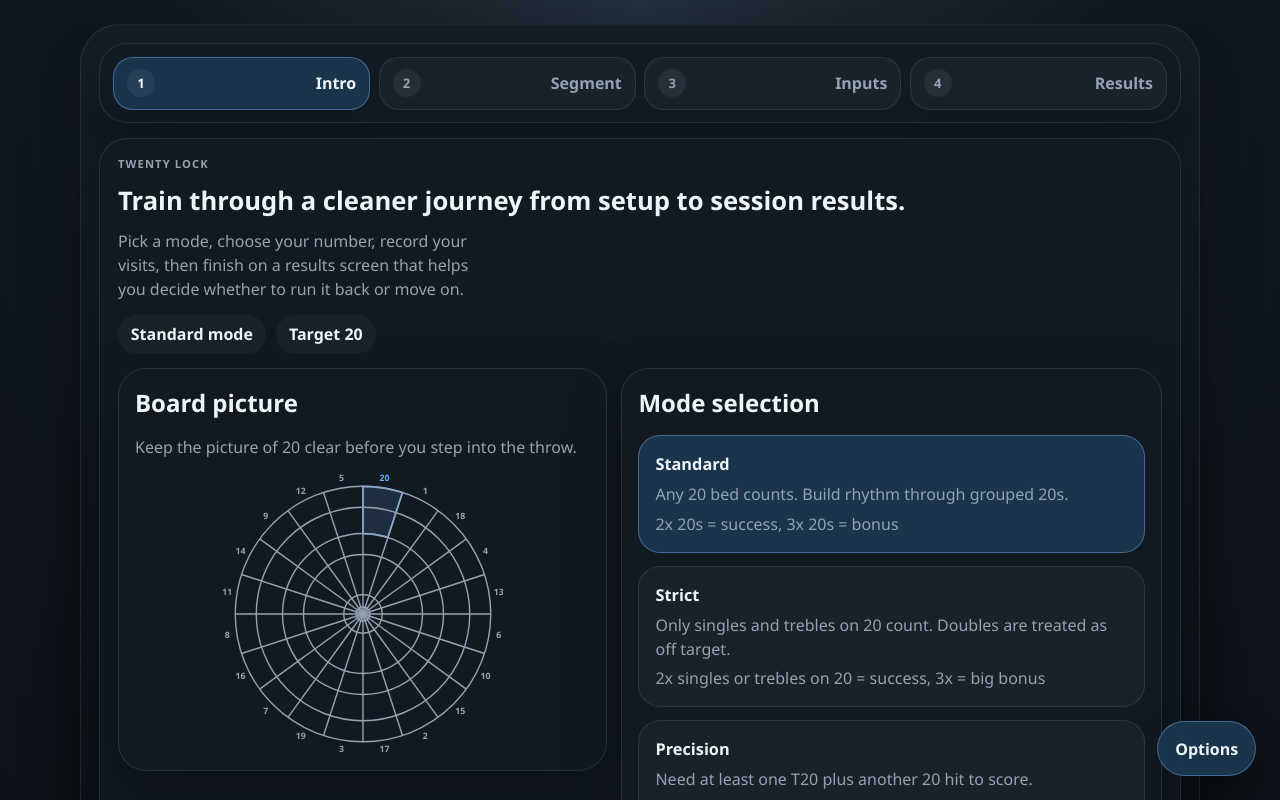
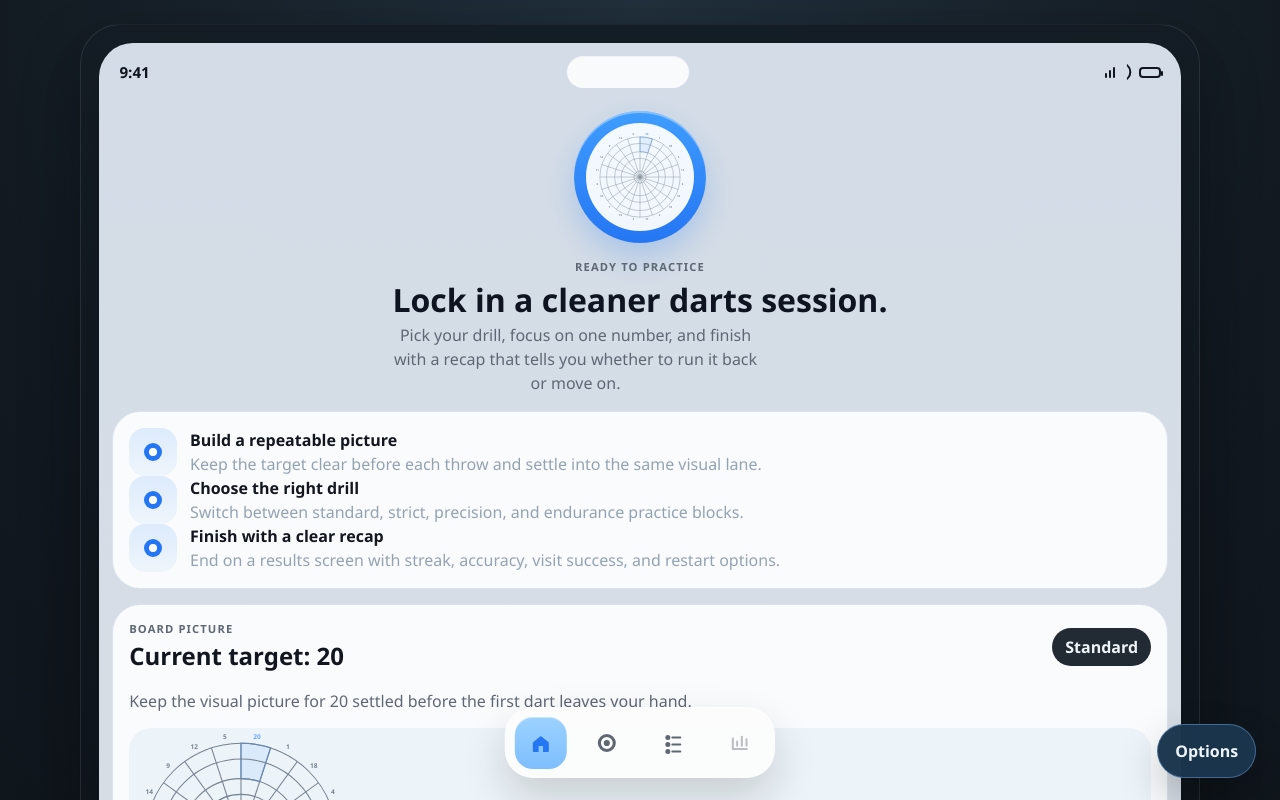
Before and after one commit to spenc259/Dart-Segment-Trainer, a React (Vite) app: page / in a window 1280 px wide. Shown: the top 800 px of the page. Built offline with nearby package versions, Linux system fonts and the light colour scheme.

Commit message:
Polish floating journey nav and intro screen

```diff
--- a/src/App.tsx
+++ b/src/App.tsx
@@ -76,15 +76,74 @@ const getVisitRingMeta = (dart?: DartResult) => {
       return { progress: 0, color: "#cbd4de" };
     default:
       return { progress: 0, color: "#d7dde5" };
-  }
+  };
 };
 
 const journeySteps: Array<{ id: JourneyStage; label: string }> = [
   { id: "intro", label: "Intro" },
   { id: "segment", label: "Segment" },
-  { id: "play", label: "Inputs" },
+  { id: "play", label: "Practice" },
   { id: "results", label: "Results" },
 ];
+
+const introHighlights = [
+  {
+    title: "Build a repeatable picture",
+    description: "Keep the target clear before each throw and settle into the same visual lane.",
+  },
+  {
+    title: "Choose the right drill",
+    description: "Switch between standard, strict, precision, and endurance practice blocks.",
+  },
+  {
+    title: "Finish with a clear recap",
+    description: "End on a results screen with streak, accuracy, visit success, and restart options.",
+  },
+];
+
+const StatusGlyph = () => (
+  <div className="intro-status" aria-hidden="true">
+    <span className="intro-signal">
+      <i />
+      <i />
+      <i />
+    </span>
+    <span className="intro-wifi" />
+    <span className="intro-battery" />
+  </div>
+);
+
+function JourneyIcon({ step }: { step: JourneyStage }) {
+  switch (step) {
+    case "intro":
+      return (
+        <svg viewBox="0 0 24 24" aria-hidden="true">
+          <path d="M4 11.4 12 5l8 6.4V20a1 1 0 0 1-1 1h-4.8v-6h-4.4v6H5a1 1 0 0 1-1-1z" />
+        </svg>
+      );
+    case "segment":
+      return (
+        <svg viewBox="0 0 24 24" aria-hidden="true">
+          <path d="M12 3a9 9 0 1 0 9 9A9 9 0 0 0 12 3Zm0 3.1a5.9 5.9 0 1 1-5.9 5.9A5.9 5.9 0 0 1 12 6.1Zm0 2.8a3.1 3.1 0 1 0 3.1 3.1A3.1 3.1 0 0 0 12 8.9Z" />
+          <circle cx="12" cy="12" r="1.5" />
+        </svg>
+      );
+    case "play":
+      return (
+        <svg viewBox="0 0 24 24" aria-hidden="true">
+          <path d="M7 5.5A2.5 2.5 0 1 1 4.5 8 2.5 2.5 0 0 1 7 5.5Zm0 7A2.5 2.5 0 1 1 4.5 15 2.5 2.5 0 0 1 7 12.5Zm0 7A2.5 2.5 0 1 1 4.5 22 2.5 2.5 0 0 1 7 19.5ZM11.5 7h8a1 1 0 0 1 0 2h-8a1 1 0 0 1 0-2Zm0 7h8a1 1 0 0 1 0 2h-8a1 1 0 0 1 0-2Zm0 7h8a1 1 0 0 1 0 2h-8a1 1 0 0 1 0-2Z" transform="translate(0 -1.5)" />
+        </svg>
+      );
+    case "results":
+      return (
+        <svg viewBox="0 0 24 24" aria-hidden="true">
+          <path d="M5 19a1 1 0 0 1-1-1V7.5a1 1 0 0 1 2 0V17h13a1 1 0 0 1 0 2Zm4.3-3.3a1 1 0 0 1-1-1v-4.2a1 1 0 0 1 2 0v4.2a1 1 0 0 1-1 1Zm4.7 0a1 1 0 0 1-1-1V5.7a1 1 0 1 1 2 0v9a1 1 0 0 1-1 1Zm4.7 0a1 1 0 0 1-1-1v-6.4a1 1 0 0 1 2 0v6.4a1 1 0 0 1-1 1Z" />
+        </svg>
+      );
+    default:
+      return null;
+  }
+}
 
 function App() {
   const [session, setSession] = useState<SessionStats>(getStoredSession);
@@ -269,56 +328,71 @@ function App() {
     }
   };
 
+  const canOpenResults = drillComplete;
+
   return (
     <>
       <main className="app-shell">
-        <nav className="card journey-nav" aria-label="Practice journey">
-          {journeySteps.map((step, index) => {
-            const currentIndex = journeySteps.findIndex((entry) => entry.id === journeyStage);
-            const isActive = step.id === journeyStage;
-            const isComplete = index < currentIndex;
+        {journeyStage === "intro" ? (
+          <section className="intro-mobile">
+            <div className="intro-device-frame">
+              <div className="intro-topbar" aria-hidden="true">
+                <span className="intro-time">9:41</span>
+                <span className="intro-dynamic-island" />
+                <StatusGlyph />
+              </div>
 
-            return (
-              <div
-                key={step.id}
-                className={`journey-step ${isActive ? "active" : ""} ${isComplete ? "complete" : ""}`}
-              >
-                <span className="journey-index">{index + 1}</span>
-                <span>{step.label}</span>
+              <div className="intro-hero">
+                <div className="intro-emblem-shell">
+                  <div className="intro-emblem">
+                    <DartboardOutline targetSegment={session.targetSegment} />
+                  </div>
+                </div>
+
+                <div className="stage-copy intro-copy-block">
+                  <p className="section-label">Ready to practice</p>
+                  <h1>Lock in a cleaner darts session.</h1>
+                  <p className="stage-description">
+                    Pick your drill, focus on one number, and finish with a recap that tells you whether to run it
+                    back or move on.
+                  </p>
+                </div>
               </div>
-            );
-          })}
-        </nav>
 
-        {journeyStage === "intro" ? (
-          <section className="card stage-card hero-stage">
-            <div className="stage-copy">
-              <p className="section-label">Twenty Lock</p>
-              <h1>Train through a cleaner journey from setup to session results.</h1>
-              <p className="stage-description">
-                Pick a mode, choose your number, record your visits, then finish on a results screen that helps you
-                decide whether to run it back or move on.
-              </p>
-              <div className="progress-badge-row">
-                <span className="streak-badge">{mode.name} mode</span>
-                <span className="inline-badge">Target {session.targetSegment}</span>
-              </div>
-            </div>
+              <section className="card intro-feature-card">
+                {introHighlights.map((item) => (
+                  <article key={item.title} className="intro-feature-item">
+                    <span className="intro-feature-icon" aria-hidden="true" />
+                    <div>
+                      <strong>{item.title}</strong>
+                      <p>{item.description}</p>
+                    </div>
+                  </article>
+                ))}
+              </section>
 
-            <div className="hero-layout">
-              <section className="card hero-board-panel">
+              <section className="card intro-board-card">
                 <div className="section-heading">
-                  <h2>Board picture</h2>
+                  <div>
+                    <p className="section-label">Board picture</p>
+                    <h2>Current target: {session.targetSegment}</h2>
+                  </div>
+                  <span className="inline-badge">{mode.name}</span>
                 </div>
                 <p className="progress-support">
-                  Keep the picture of {session.targetSegment} clear before you step into the throw.
+                  Keep the visual picture for {session.targetSegment} settled before the first dart leaves your hand.
                 </p>
-                <DartboardOutline targetSegment={session.targetSegment} />
+                <div className="intro-board-preview">
+                  <DartboardOutline targetSegment={session.targetSegment} />
+                </div>
               </section>
 
-              <section className="card secondary-panel">
+              <section className="card intro-mode-panel">
                 <div className="section-heading">
-                  <h2>Mode selection</h2>
+                  <div>
+                    <p className="section-label">Mode selection</p>
+                    <h2>Choose how this block should score.</h2>
+                  </div>
                 </div>
                 <ModeSelector
                   selectedMode={session.modeId}
@@ -326,12 +400,18 @@ function App() {
                   onSelect={handleModeSelect}
                 />
               </section>
-            </div>
 
-            <div className="stage-actions">
-              <button type="button" className="utility-button primary large" onClick={() => setJourneyStage("segment")}>
-                Continue to segment
-              </button>
+              <div className="intro-cta-wrap">
+                <button
+                  type="button"
+                  className="utility-button primary intro-cta-button"
+                  onClick={() => setJourneyStage("segment")}
+                >
+                  Start session
+                </button>
+              </div>
+
+              <div className="intro-home-indicator" aria-hidden="true" />
             </div>
           </section>
         ) : null}
@@ -569,6 +649,27 @@ function App() {
         ) : null}
       </main>
 
+      <nav className="journey-float" aria-label="Practice journey">
+        {journeySteps.map((step) => {
+          const isActive = step.id === journeyStage;
+          const isDisabled = step.id === "results" && !canOpenResults;
+
+          return (
+            <button
+              key={step.id}
+              type="button"
+              className={`journey-float-button ${isActive ? "active" : ""}`}
+              aria-label={step.label}
+              aria-current={isActive ? "page" : undefined}
+              disabled={isDisabled}
+              onClick={() => setJourneyStage(step.id)}
+            >
+              <JourneyIcon step={step.id} />
+            </button>
+          );
+        })}
+      </nav>
+
       <button
         type="button"
         className="options-fab"
--- a/src/index.css
+++ b/src/index.css
@@ -97,7 +97,7 @@ body {
   margin: 0;
   min-width: 320px;
   padding: 1rem;
-  padding-bottom: 6rem;
+  padding-bottom: 7.25rem;
   display: flex;
   justify-content: center;
   background: var(--page-bg);
@@ -121,10 +121,10 @@ button {
 
 .app-shell {
   width: min(460px, 100%);
-  min-height: calc(100vh - 7rem);
+  min-height: calc(100vh - 8.25rem);
   padding: 1rem;
   display: grid;
-  gap: 0.9rem;
+  gap: 0.95rem;
   align-content: start;
   background: var(--shell);
   border: 1px solid var(--shell-border);
@@ -140,59 +140,26 @@ button {
   padding: 1rem;
 }
 
-.journey-nav,
-.journey-step,
+.journey-float,
 .section-heading,
 .progress-card,
 .history-item,
-.results-hero {
+.results-hero,
+.options-summary,
+.stage-actions,
+.header-actions,
+.progress-badge-row,
+.intro-topbar {
   display: flex;
   justify-content: space-between;
   gap: 0.9rem;
   flex-wrap: wrap;
 }
 
-.journey-nav,
-.journey-step,
-.section-heading {
+.section-heading,
+.results-hero,
+.intro-topbar {
   align-items: center;
-}
-
-.journey-nav {
-  padding: 0.8rem;
-  gap: 0.55rem;
-}
-
-.journey-step {
-  flex: 1 1 calc(50% - 0.55rem);
-  min-width: 0;
-  padding: 0.7rem 0.8rem;
-  border-radius: 20px;
-  background: var(--surface-soft);
-  border: 1px solid var(--surface-border);
-  color: var(--ink-soft);
-  font-weight: 700;
-}
-
-.journey-step.active {
-  background: var(--surface-selected);
-  border-color: var(--surface-selected-border);
-  color: var(--ink);
-}
-
-.journey-step.complete {
-  color: var(--ink);
-}
-
-.journey-index {
-  width: 28px;
-  height: 28px;
-  border-radius: 999px;
-  display: grid;
-  place-items: center;
-  background: rgba(255, 255, 255, 0.06);
-  color: inherit;
-  font-size: 0.82rem;
 }
 
 .stage-card,
@@ -207,9 +174,15 @@ button {
 .stage-copy,
 .options-section,
 .hero-board-panel,
-.results-grid {
+.results-grid,
+.intro-mobile,
+.intro-device-frame,
+.intro-hero,
+.intro-copy-block,
+.intro-board-card,
+.intro-mode-panel {
   display: grid;
-  gap: 0.9rem;
+  gap: 0.95rem;
 }
 
 .stage-card {
@@ -218,8 +191,7 @@ button {
 
 .stage-copy h1,
 .section-heading h2,
-.progress-copy h2,
-.board-footer-copy h2 {
+.progress-copy h2 {
   margin: 0;
   color: var(--ink);
 }
@@ -245,7 +217,8 @@ button {
 .history-item p,
 .history-meta small,
 .empty-state,
-.input-note {
+.input-note,
+.intro-feature-item p {
   margin: 0;
   color: var(--ink-soft);
 }
@@ -258,11 +231,6 @@ button {
 .selection-layout,
 .play-grid {
   grid-template-columns: 1fr;
-}
-
-.hero-board-panel,
-.selection-preview {
-  align-content: start;
 }
 
 .dartboard-outline {
@@ -297,17 +265,255 @@ button {
   fill: var(--blue);
 }
 
-.progress-badge-row,
-.header-actions,
-.stage-actions,
-.options-summary {
-  display: flex;
-  gap: 0.65rem;
-  flex-wrap: wrap;
+.intro-device-frame {
+  padding: 0.8rem 0.8rem 1.15rem;
+  border-radius: 34px;
+  background: linear-gradient(180deg, rgba(231, 241, 252, 0.94), rgba(244, 247, 251, 0.9));
+  color: #0f1520;
+  box-shadow: 0 24px 60px rgba(0, 0, 0, 0.18);
 }
 
-.stage-actions {
-  margin-top: 0.2rem;
+:root[data-theme="dark"] .intro-device-frame {
+  background: linear-gradient(180deg, rgba(223, 232, 243, 0.94), rgba(241, 244, 248, 0.9));
+}
+
+.intro-topbar {
+  padding: 0 0.45rem;
+  min-height: 32px;
+  color: #10151d;
+  font-weight: 700;
+}
+
+.intro-time {
+  font-size: 0.95rem;
+}
+
+.intro-dynamic-island {
+  width: 122px;
+  height: 32px;
+  border-radius: 999px;
+  background: rgba(255, 255, 255, 0.86);
+  box-shadow: inset 0 1px 0 rgba(0, 0, 0, 0.03);
+}
+
+.intro-status {
+  display: flex;
+  align-items: center;
+  gap: 0.35rem;
+}
+
+.intro-signal {
+  display: inline-flex;
+  align-items: end;
+  gap: 2px;
+  height: 12px;
+}
+
+.intro-signal i {
+  display: block;
+  width: 2px;
+  border-radius: 999px;
+  background: #11161f;
+}
+
+.intro-signal i:nth-child(1) {
+  height: 5px;
+}
+
+.intro-signal i:nth-child(2) {
+  height: 8px;
+}
+
+.intro-signal i:nth-child(3) {
+  height: 11px;
+}
+
+.intro-wifi {
+  width: 12px;
+  height: 12px;
+  border: 2px solid #11161f;
+  border-top-color: transparent;
+  border-left-color: transparent;
+  transform: rotate(-45deg);
+  border-radius: 0 0 10px 0;
+}
+
+.intro-battery {
+  position: relative;
+  width: 22px;
+  height: 11px;
+  border-radius: 4px;
+  border: 2px solid #11161f;
+}
+
+.intro-battery::after {
+  content: "";
+  position: absolute;
+  top: 2px;
+  right: -4px;
+  width: 2px;
+  height: 5px;
+  border-radius: 2px;
+  background: #11161f;
+}
+
+.intro-hero {
+  padding-top: 0.5rem;
+  justify-items: center;
+  text-align: center;
+}
+
+.intro-emblem-shell {
+  width: 132px;
+  height: 132px;
+  padding: 12px;
+  border-radius: 999px;
+  background: linear-gradient(180deg, #3f9dff, #2576f3);
+  box-shadow:
+    0 14px 28px rgba(44, 125, 240, 0.24),
+    inset 0 2px 0 rgba(255, 255, 255, 0.36);
+}
+
+.intro-emblem {
+  width: 100%;
+  height: 100%;
+  padding: 10px;
+  border-radius: 999px;
+  background: rgba(255, 255, 255, 0.94);
+  display: grid;
+  place-items: center;
+}
+
+.intro-emblem .dartboard-outline {
+  max-width: 96px;
+  color: #7f8b96;
+}
+
+.intro-copy-block {
+  gap: 0.45rem;
+}
+
+.intro-copy-block h1 {
+  color: #0f1520;
+  font-size: 2rem;
+}
+
+.intro-copy-block .section-label,
+.intro-copy-block .stage-description {
+  color: #5e6874;
+}
+
+.intro-feature-card,
+.intro-board-card,
+.intro-mode-panel {
+  background: rgba(255, 255, 255, 0.88);
+  border: 1px solid rgba(205, 216, 229, 0.72);
+  box-shadow: none;
+}
+
+.intro-feature-card {
+  gap: 0.7rem;
+}
+
+.intro-feature-item {
+  display: grid;
+  grid-template-columns: 48px 1fr;
+  gap: 0.8rem;
+  align-items: start;
+}
+
+.intro-feature-item strong,
+.intro-board-card h2,
+.intro-mode-panel h2 {
+  color: #11161f;
+}
+
+.intro-feature-icon {
+  width: 48px;
+  height: 48px;
+  border-radius: 16px;
+  background: linear-gradient(180deg, rgba(67, 150, 255, 0.16), rgba(67, 150, 255, 0.06));
+  position: relative;
+}
+
+.intro-feature-icon::before,
+.intro-feature-icon::after {
+  content: "";
+  position: absolute;
+  left: 50%;
+  top: 50%;
+  transform: translate(-50%, -50%);
+  background: #2576f3;
+  border-radius: 999px;
+}
+
+.intro-feature-icon::before {
+  width: 18px;
+  height: 18px;
+}
+
+.intro-feature-icon::after {
+  width: 8px;
+  height: 8px;
+  background: #ffffff;
+}
+
+.intro-board-card .section-label,
+.intro-board-card .progress-support,
+.intro-mode-panel .section-label {
+  color: #5e6874;
+}
+
+.intro-board-preview {
+  padding: 0.4rem;
+  border-radius: 22px;
+  background: rgba(237, 243, 249, 0.9);
+}
+
+.intro-board-preview .dartboard-outline {
+  max-width: 210px;
+  color: #758390;
+}
+
+.intro-mode-panel .mode-card {
+  background: rgba(243, 246, 249, 0.92);
+  border-color: rgba(200, 210, 220, 0.85);
+}
+
+.intro-mode-panel .mode-card.selected {
+  background: rgba(223, 238, 255, 0.98);
+  border-color: rgba(62, 126, 226, 0.34);
+}
+
+.intro-mode-panel .mode-name {
+  color: #10161f;
+}
+
+.intro-mode-panel .mode-description,
+.intro-mode-panel .mode-rule {
+  color: #5f6b77;
+}
+
+.intro-cta-wrap {
+  padding-top: 0.2rem;
+}
+
+.intro-cta-button {
+  width: 100%;
+  min-height: 60px;
+  border-radius: 20px;
+  font-size: 1.05rem;
+  background: linear-gradient(180deg, #4396ff, #2576f3);
+  color: #f7fbff;
+  border-color: transparent;
+}
+
+.intro-home-indicator {
+  width: 132px;
+  height: 5px;
+  border-radius: 999px;
+  margin: 0.35rem auto 0;
+  background: rgba(17, 22, 31, 0.96);
 }
 
 .streak-badge,
@@ -466,13 +672,16 @@ button {
 .utility-button,
 .section-toggle,
 .theme-button,
-.options-fab {
+.options-fab,
+.journey-float-button {
   border: 0;
   transition:
     transform 150ms ease,
     box-shadow 150ms ease,
     background 150ms ease,
-    border-color 150ms ease;
+    border-color 150ms ease,
+    color 150ms ease,
+    opacity 150ms ease;
 }
 
 .dart-button {
@@ -529,8 +738,9 @@ button {
   background: var(--dart-advance-bg);
 }
 
-.dart-button:disabled {
-  opacity: 0.5;
+.dart-button:disabled,
+.journey-float-button:disabled {
+  opacity: 0.42;
   cursor: default;
 }
 
@@ -724,6 +934,43 @@ button {
   gap: 1rem;
 }
 
+.journey-float {
+  position: fixed;
+  left: 50%;
+  bottom: 1rem;
+  transform: translateX(-50%);
+  padding: 0.6rem;
+  border-radius: 28px;
+  background: rgba(252, 252, 252, 0.94);
+  box-shadow:
+    0 20px 44px rgba(0, 0, 0, 0.16),
+    inset 0 1px 0 rgba(255, 255, 255, 0.5);
+  z-index: 20;
+}
+
+.journey-float-button {
+  width: 52px;
+  height: 52px;
+  padding: 0;
+  border-radius: 18px;
+  display: grid;
+  place-items: center;
+  background: transparent;
+  color: #5f6871;
+}
+
+.journey-float-button svg {
+  width: 24px;
+  height: 24px;
+  fill: currentColor;
+}
+
+.journey-float-button.active {
+  background: linear-gradient(180deg, #9cd2ff, #7ebeff);
+  color: #2576f3;
+  box-shadow: inset 0 1px 0 rgba(255, 255, 255, 0.44);
+}
+
 .options-fab {
   position: fixed;
   right: 1rem;
@@ -735,7 +982,7 @@ button {
   color: var(--ink);
   border: 1px solid var(--surface-selected-border);
   box-shadow: 0 18px 40px rgba(0, 0, 0, 0.22);
-  z-index: 20;
+  z-index: 21;
   font-weight: 800;
 }
 
@@ -766,7 +1013,8 @@ button {
 .utility-button:hover,
 .section-toggle:hover,
 .theme-button:hover,
-.options-fab:hover {
+.options-fab:hover,
+.journey-float-button:hover {
   transform: translateY(-1px);
 }
 
@@ -775,14 +1023,15 @@ button {
 .utility-button:active,
 .section-toggle:active,
 .theme-button:active,
-.options-fab:active {
+.options-fab:active,
+.journey-float-button:active {
   transform: translateY(1px);
 }
 
 @media (min-width: 720px) {
   body {
     padding: 1.5rem;
-    padding-bottom: 6rem;
+    padding-bottom: 7.75rem;
   }
 
   .app-shell {
@@ -791,13 +1040,18 @@ button {
     padding: 1.15rem;
   }
 
-  .journey-nav {
-    grid-template-columns: repeat(4, minmax(0, 1fr));
-    display: grid;
+  .selection-layout {
+    grid-template-columns: minmax(0, 0.95fr) minmax(0, 1.05fr);
+    align-items: start;
   }
 
-  .journey-step {
-    flex: 1 1 auto;
+  .play-grid {
+    grid-template-columns: minmax(0, 1.2fr) minmax(300px, 0.8fr);
+    align-items: start;
+  }
+
+  .results-hero {
+    align-items: center;
   }
 
   .summary-bar {
@@ -819,28 +1073,17 @@ button {
     background: var(--surface-divider);
   }
 
-  .hero-layout,
-  .selection-layout {
-    grid-template-columns: minmax(0, 0.95fr) minmax(0, 1.05fr);
-    align-items: start;
+  .journey-float {
+    bottom: 1.35rem;
   }
 
-  .play-grid {
-    grid-template-columns: minmax(0, 1.2fr) minmax(300px, 0.8fr);
-    align-items: start;
-  }
-
-  .results-hero {
-    align-items: center;
+  .options-fab {
+    right: 1.5rem;
+    bottom: 1.35rem;
   }
 
   .options-overlay {
     padding: 1.5rem;
     align-items: center;
   }
-
-  .options-fab {
-    right: 1.5rem;
-    bottom: 1.5rem;
-  }
 }
```
Also changed, not shown: 1 other file (tests, documents, lock files or other folders).
